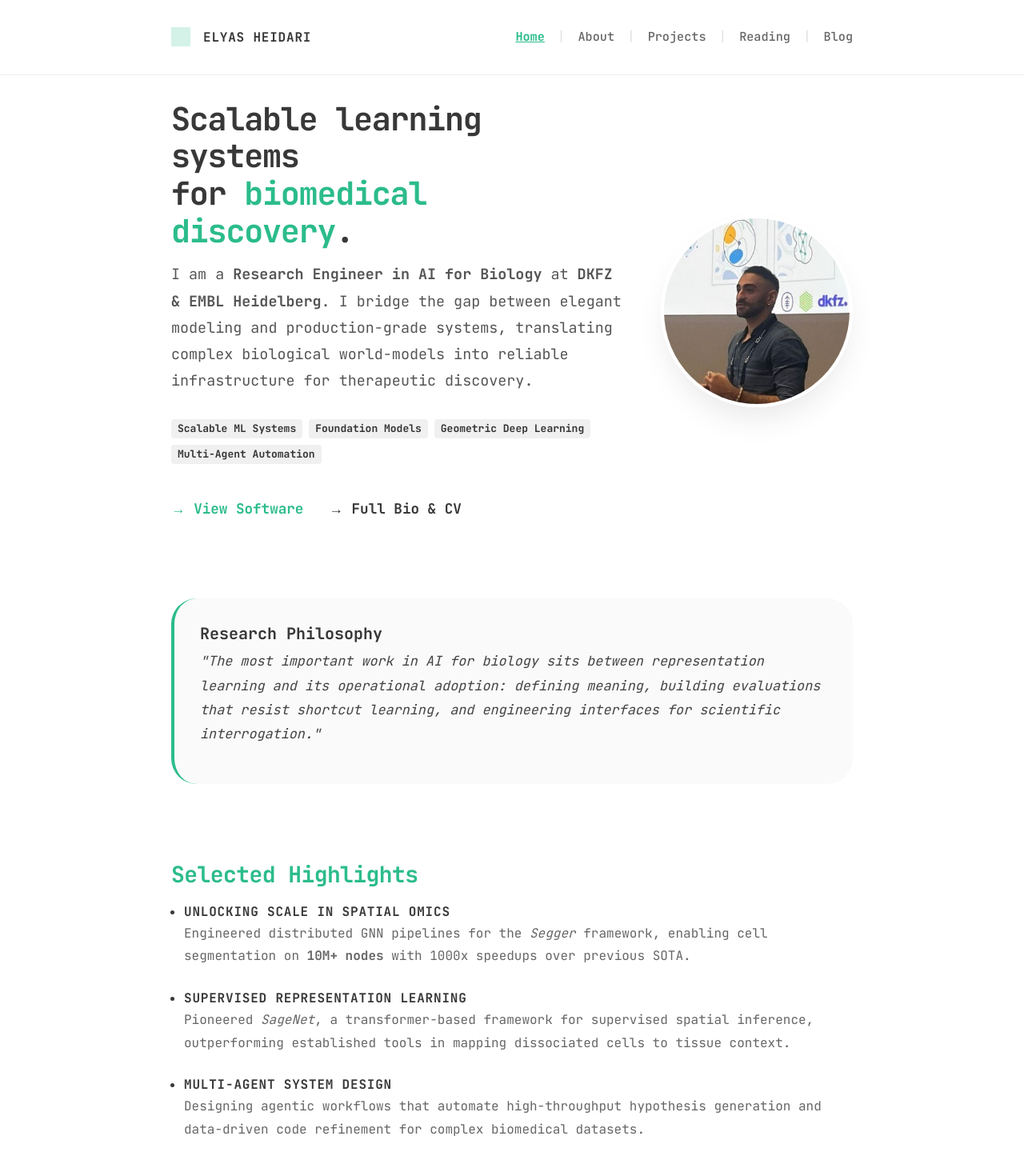
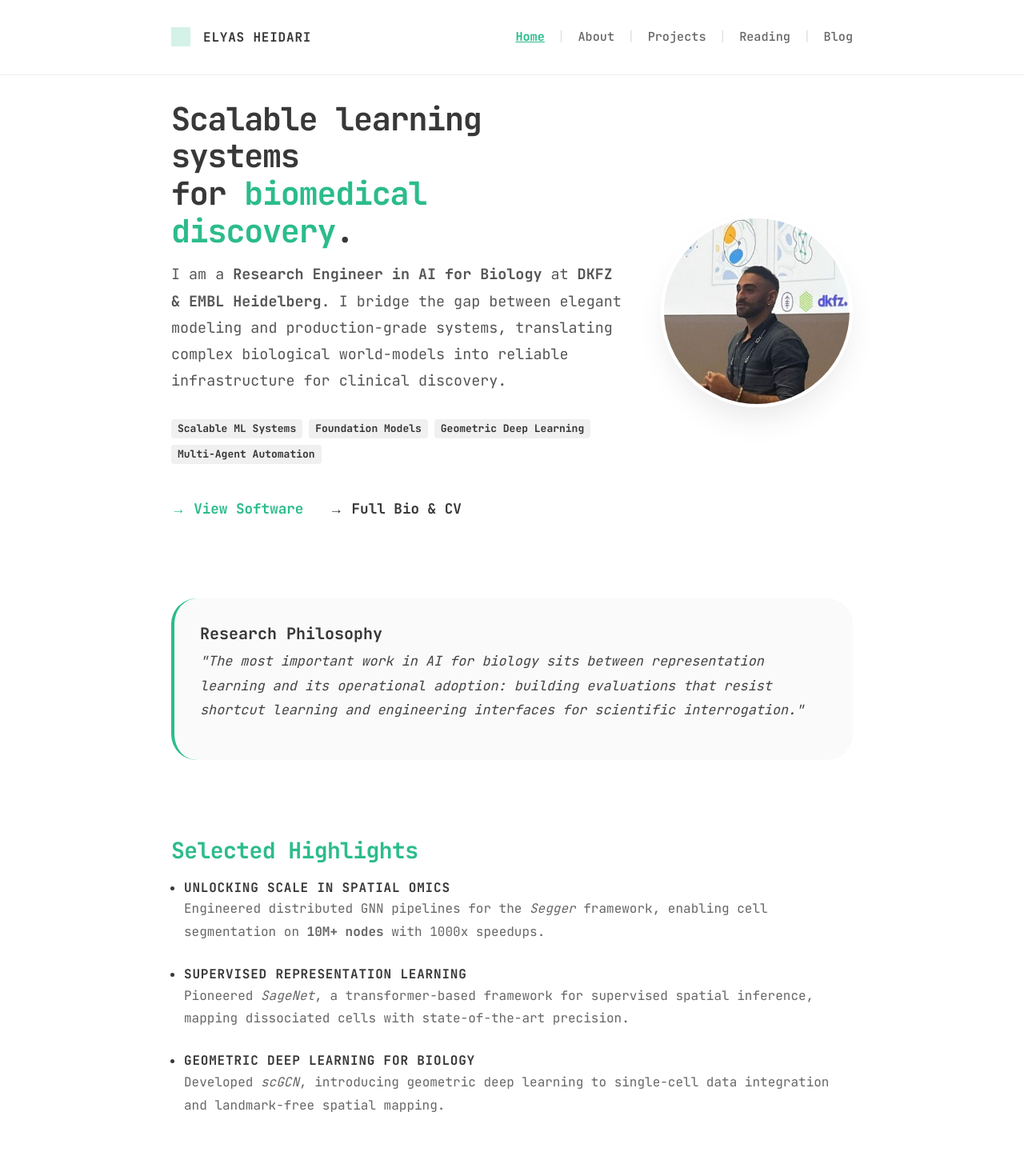
Before and after one commit to EliHei2/elihei2.github.io, a Next.js app: page / in a window 1280 px wide. Shown: the top 1470 px of the page at 80% size. Built offline with nearby package versions, Linux system fonts and the light colour scheme.

Commit message:
Content: Finalized philosophy and highlights

```diff
--- a/src/app/page.tsx
+++ b/src/app/page.tsx
@@ -28,7 +28,7 @@ export default function Home() {
           </Typography>
           <Typography variant="body1" paragraph sx={{ fontSize: '1.15rem', mb: 4, color: '#555', lineHeight: 1.8 }}>
             I am a <strong>Research Engineer in AI for Biology</strong> at <strong>DKFZ & EMBL Heidelberg</strong>.
-            I bridge the gap between elegant modeling and production-grade systems, translating complex biological world-models into reliable infrastructure for therapeutic discovery.
+            I bridge the gap between elegant modeling and production-grade systems, translating complex biological world-models into reliable infrastructure for clinical discovery.
           </Typography>
 
           <Box sx={{ display: 'flex', gap: 1, flexWrap: 'wrap', mb: 5 }}>
@@ -61,7 +61,7 @@ export default function Home() {
       <Box sx={{ mb: 12, p: 4, bgcolor: '#fafafa', borderRadius: 4, borderLeft: '4px solid #2BBC8A' }}>
         <Typography variant="h4" gutterBottom sx={{ fontWeight: 700 }}>Research Philosophy</Typography>
         <Typography variant="body1" paragraph sx={{ fontSize: '1.05rem', fontStyle: 'italic', color: '#444' }}>
-          "The most important work in AI for biology sits between representation learning and its operational adoption: defining meaning, building evaluations that resist shortcut learning, and engineering interfaces for scientific interrogation."
+          "The most important work in AI for biology sits between representation learning and its operational adoption: building evaluations that resist shortcut learning and engineering interfaces for scientific interrogation."
         </Typography>
       </Box>
 
@@ -72,19 +72,19 @@ export default function Home() {
           <li>
             <Typography variant="h6" sx={{ color: '#383838' }}>Unlocking Scale in Spatial Omics</Typography>
             <Typography variant="body1" sx={{ color: '#666' }}>
-              Engineered distributed GNN pipelines for the <em>Segger</em> framework, enabling cell segmentation on <strong>10M+ nodes</strong> with 1000x speedups over previous SOTA.
+              Engineered distributed GNN pipelines for the <em>Segger</em> framework, enabling cell segmentation on <strong>10M+ nodes</strong> with 1000x speedups.
             </Typography>
           </li>
           <li>
             <Typography variant="h6" sx={{ color: '#383838' }}>Supervised Representation Learning</Typography>
             <Typography variant="body1" sx={{ color: '#666' }}>
-              Pioneered <em>SageNet</em>, a transformer-based framework for supervised spatial inference, outperforming established tools in mapping dissociated cells to tissue context.
+              Pioneered <em>SageNet</em>, a transformer-based framework for supervised spatial inference, mapping dissociated cells with state-of-the-art precision.
             </Typography>
           </li>
           <li>
-            <Typography variant="h6" sx={{ color: '#383838' }}>Multi-Agent System Design</Typography>
+            <Typography variant="h6" sx={{ color: '#383838' }}>Geometric Deep Learning for Biology</Typography>
             <Typography variant="body1" sx={{ color: '#666' }}>
-              Designing agentic workflows that automate high-throughput hypothesis generation and data-driven code refinement for complex biomedical datasets.
+              Developed <em>scGCN</em>, introducing geometric deep learning to single-cell data integration and landmark-free spatial mapping.
             </Typography>
           </li>
         </Box>
```
